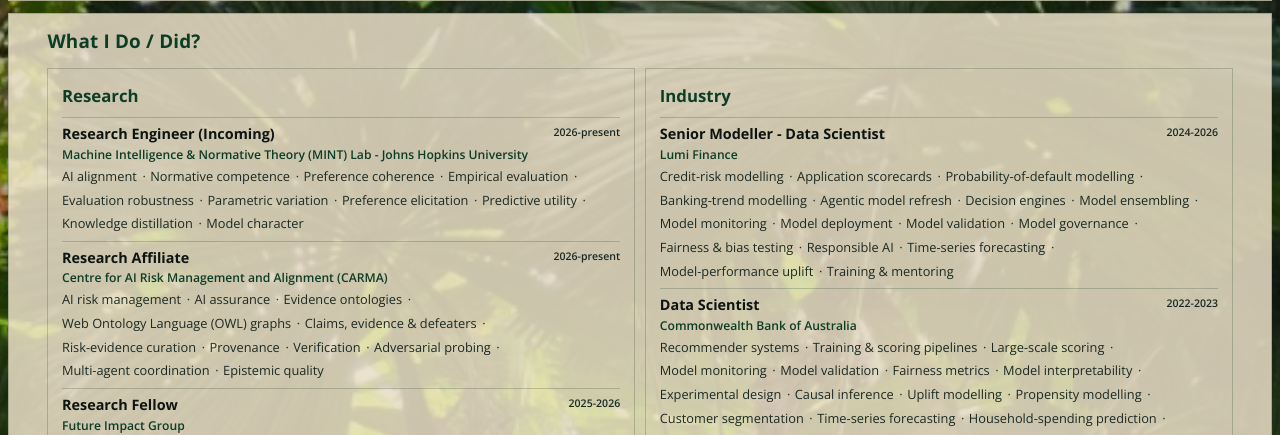
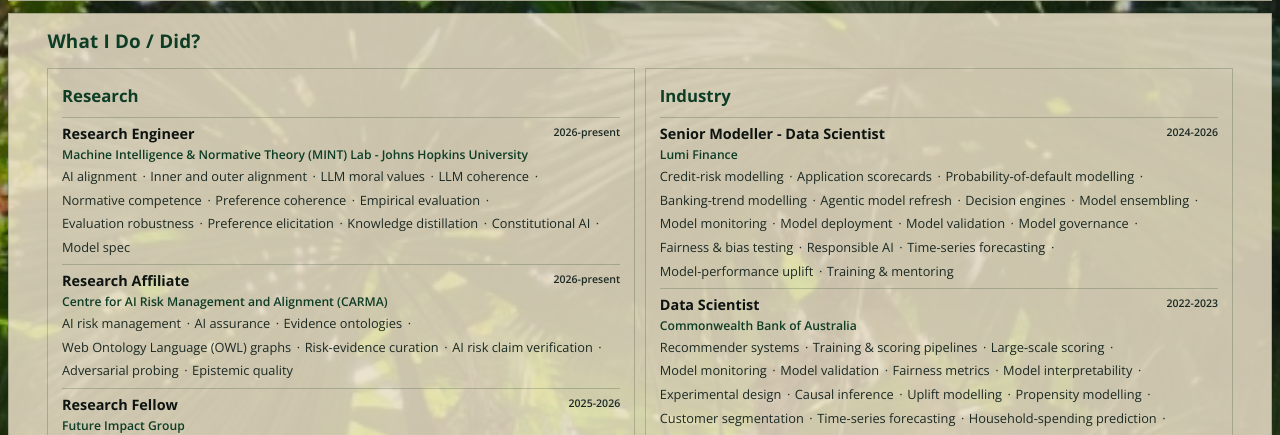
Before and after one commit to angie-acho0697/research-site, a plain HTML site: page index.html in a window 1280 px wide. Shown: the part 491-926 px from the top of the page. Drawn offline with nearby package versions, Linux system fonts and the light colour scheme.

Commit message:
update role status and keywords

```diff
--- a/index.html
+++ b/index.html
@@ -89,22 +89,24 @@
             <article class="experience-role">
               <div class="experience-role-heading">
                 <div>
-                  <h4>Research Engineer (Incoming)</h4>
+                  <h4>Research Engineer</h4>
                   <p>Machine Intelligence &amp; Normative Theory (MINT) Lab - Johns Hopkins University</p>
                 </div>
                 <p class="experience-date">2026-present</p>
               </div>
               <ul class="role-keywords" aria-label="Research Engineer keywords">
                 <li>AI alignment</li>
+                <li>Inner and outer alignment</li>
+                <li>LLM moral values</li>
+                <li>LLM coherence</li>
                 <li>Normative competence</li>
                 <li>Preference coherence</li>
                 <li>Empirical evaluation</li>
                 <li>Evaluation robustness</li>
-                <li>Parametric variation</li>
                 <li>Preference elicitation</li>
-                <li>Predictive utility</li>
                 <li>Knowledge distillation</li>
-                <li>Model character</li>
+                <li>Constitutional AI</li>
+                <li>Model spec</li>
               </ul>
             </article>
 
@@ -121,12 +123,9 @@
                 <li>AI assurance</li>
                 <li>Evidence ontologies</li>
                 <li>Web Ontology Language (OWL) graphs</li>
-                <li>Claims, evidence &amp; defeaters</li>
                 <li>Risk-evidence curation</li>
-                <li>Provenance</li>
-                <li>Verification</li>
+                <li>AI risk claim verification</li>
                 <li>Adversarial probing</li>
-                <li>Multi-agent coordination</li>
                 <li>Epistemic quality</li>
               </ul>
             </article>
@@ -418,7 +417,7 @@
               <p><span class="note-label">Passing thoughts</span>
                 <p> I care a lot about x-risks, but I take a passive role in any P(doom) discussions.</p>
                 <p> I think if we put more weight on resolving the risks we currently have than getting overly hung up on making predictions about the worst case future doom scenarios, we can naturally bring the p of the doom down quite a lot.</p>
-                <p> That is not to say we should not form ideas of how the future could look like. I only have a problem with it when it overpowers any AI risk related debate and takes the focus away from what needs to be done immediately and in near future, than what's potentially needed in fifty years time.</p>
+                <p> That is not to say we should not form ideas of how the future could look like. I only have a problem with it when it overpowers any AI risk related debate and takes the focus away from what needs to be done immediately and in near future, than what's potentially needed in ten years time.</p>
               </p>
             </div>
             <a class="text-link" href="https://substack.com/@angiechowdh" target="_blank" rel="noopener">Occasional longer notes <span aria-hidden="true">↗</span></a>
```
